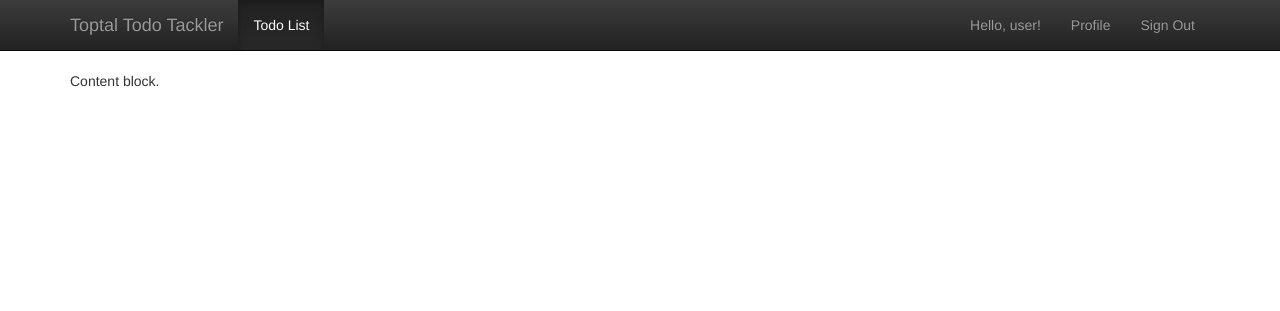
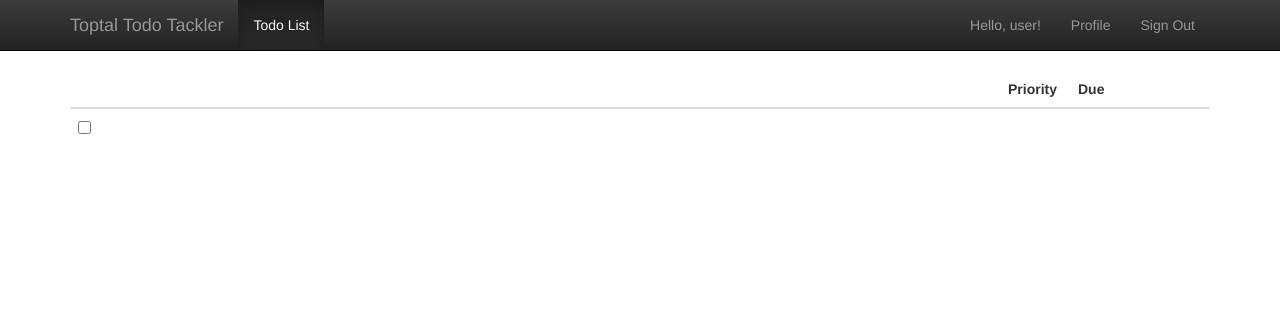
Before and after one commit to gldnspud/project-matthew-scott, a Django app: page /todo/ in a window 1280 px wide. Shown: the top 311 px of the page. Run offline with Django 3.2, Linux system fonts and the light colour scheme; a user stored in the database is signed in; parts of the project's set-up code (start-up, migrations or seed data) failed here and were passed over; some libraries are stand-ins or nearby versions.

Commit message:
Load todo list from server on page load - #4, #20

```diff
--- a/t3/templates/base.html
+++ b/t3/templates/base.html
@@ -64,13 +64,18 @@
       </div>
     {% endblock %}
 
-    <!-- jQuery (necessary for Bootstrap's JavaScript plugins) -->
+    <!-- third party -->
     <script type="text/javascript" src="{% static 'vendor/jquery/1.10.2/jquery.min.js' %}"></script>
-    <!-- Include all compiled plugins (below), or include individual files as needed -->
     <script type="text/javascript" src="{% static 'vendor/bootstrap/3.0.2/js/bootstrap.min.js' %}"></script>
-    <!-- Knockout.js -->
     <script type="text/javascript" src="{% static 'vendor/knockout/3.0.0/knockout.js' %}"></script>
+    <script type="text/javascript" src="{% static 'vendor/pubsubjs/1.4.0/pubsub.js' %}"></script>
+    <script type="text/javascript" src="{% static 'vendor/underscore/1.5.0/underscore-min.js' %}"></script>
+
     <!-- T3 project -->
     <script type="text/javascript" src="{% static 'js/project.js' %}"></script>
+
+    {% block extra_js %}
+    {% endblock %}
+
   </body>
 </html>
--- a/t3/templates/todo/index.html
+++ b/t3/templates/todo/index.html
@@ -3,3 +3,44 @@
 {% block navclass-todolist %}
 active
 {% endblock %}
+
+{% block extra_js %}
+  <script type="text/javascript">
+    var todoListViewModel = new t3.views.todo.List();
+    ko.applyBindings(todoListViewModel);
+
+    $.getJSON('/api/items/', function (data) {
+      _(data).each(function (item) {
+        PubSub.publishSync(t3.topics.ITEM_ADDED, item);
+      });
+    });
+  </script>
+{% endblock %}
+
+{% block content %}
+
+  <table class="table">
+
+    <thead>
+      <tr>
+        <th style="width: 1em">&nbsp;</th>
+        <th>&nbsp;</th>
+        <th style="width: 5em">Priority</th>
+        <th style="width: 10em">Due</th>
+      </tr>
+    </thead>
+
+    <tbody>
+      <!-- ko foreach: items -->
+        <tr>
+          <td><input type="checkbox" data-bind="checked: completed"/></td>
+          <td><span data-bind="text: text"></span></td>
+          <td><span data-bind="text: priority"></span></td>
+          <td><span data-bind="text: due_date"></span></td>
+        </tr>
+      <!-- /ko -->
+    </tbody>
+
+  </table>
+
+{% endblock %}
```
